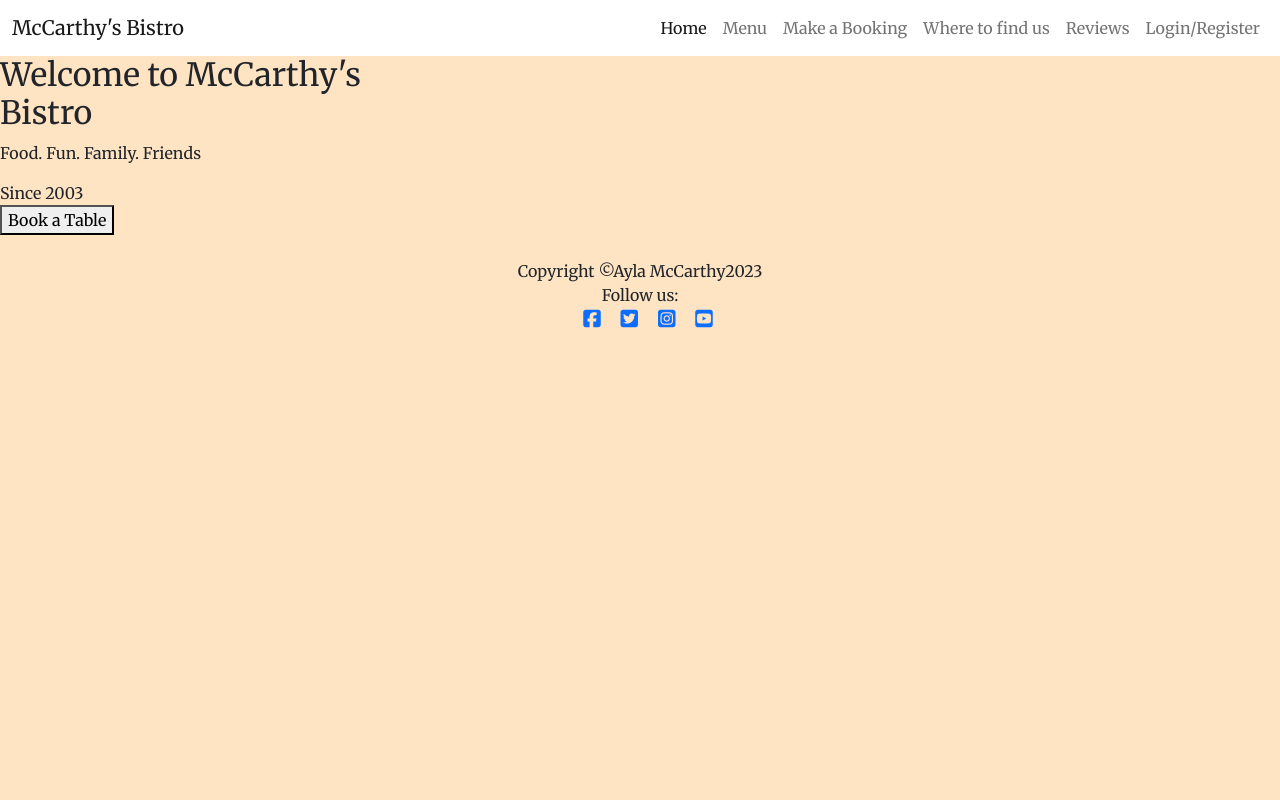
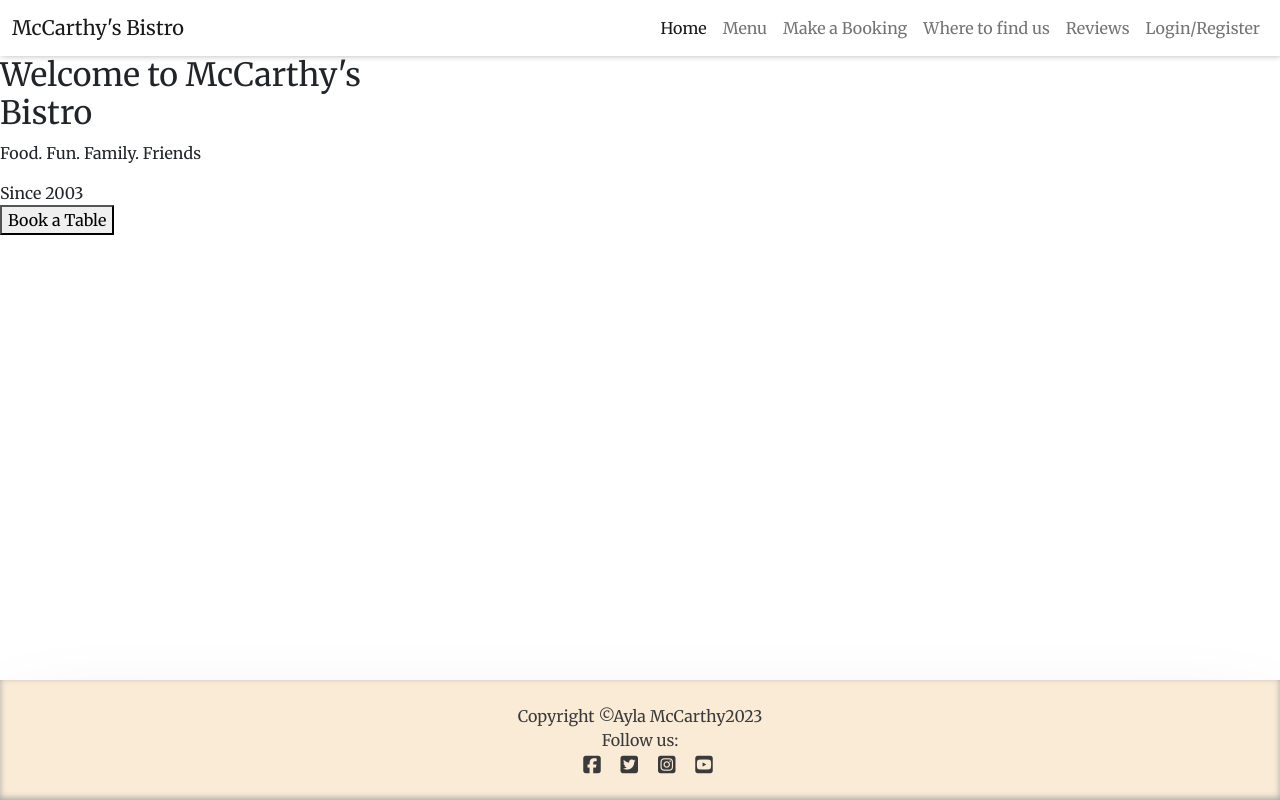
Before and after one commit to Aylamccarthy/mccarthys-bistro-restaurant-booking-system, a Django app: page / in a window 1280 px wide. Run offline with Django 3.2, Linux system fonts and the light colour scheme; some libraries are stand-ins or nearby versions.

Commit message:
Style the footer

```diff
--- a/static/css/style.css
+++ b/static/css/style.css
@@ -10,24 +10,62 @@
     --main-font: 'Roboto', serif;
 
     /** Colours**/
-    --background: #ffe4c4;
+    --background: #f7f2ef;
     --orange: #e28306;
     --gray:#393833;
     --green:#3f4a10;
     --black: #000;
+    --white: #ffffff;
+
+
+    /** Utils **/
+    --small-box-shadow: 1px -1px 7px 0 #00000061;
+    --border: 1px solid #00000030;
+}
+
+/* Header */
+.navbar {
+    box-shadow: var(--small-box-shadow);
+}
+
+html, body {
+    height: 100%;
 }
 
 body {
+    display: flex;
+    flex-direction: column;
     font-family: 'Merriweather', serif;
-    background-color: #ffe4c4;
-
+    background-color: var(--background)
 }
 
-/* ----------------------HOME PAGE COVER----------------------------- */
+h1, h2, h3, h4, h5, h6 {
+    font-family: var(--title);
+}
 
-#home-background-container {
-    height: 100vh;
-    background-image: url(https://res.cloudinary.com/aylamccarthy/image/upload/v1686866170/davey-gravy-DmO662qvWO8-unsplash_gylsej.jpg);
+main {
+    flex: 1 0 auto;
+    background-color: var(--white);
+}
 
+/* Footer */
+.footer {
+    z-index: 1;
+    background-color: antiquewhite;
+    color: #3a3a3a;
+    box-shadow: rgba(50, 50, 93, 0.25) 0px 50px 100px -20px, rgba(0, 0, 0, 0.3) 0px 30px 60px -30px, rgba(10, 37, 64, 0.35) 0px -2px 6px 0px inset;
+}
 
+footer a {
+    color: #3a3a3a;
 }
+
+footer a:hover {
+    color: #3a3a3a;
+}
+
+footer i:hover {
+    cursor: pointer;
+    transform: scale(1.1);
+    color: #3a3a3a;
+}
```
